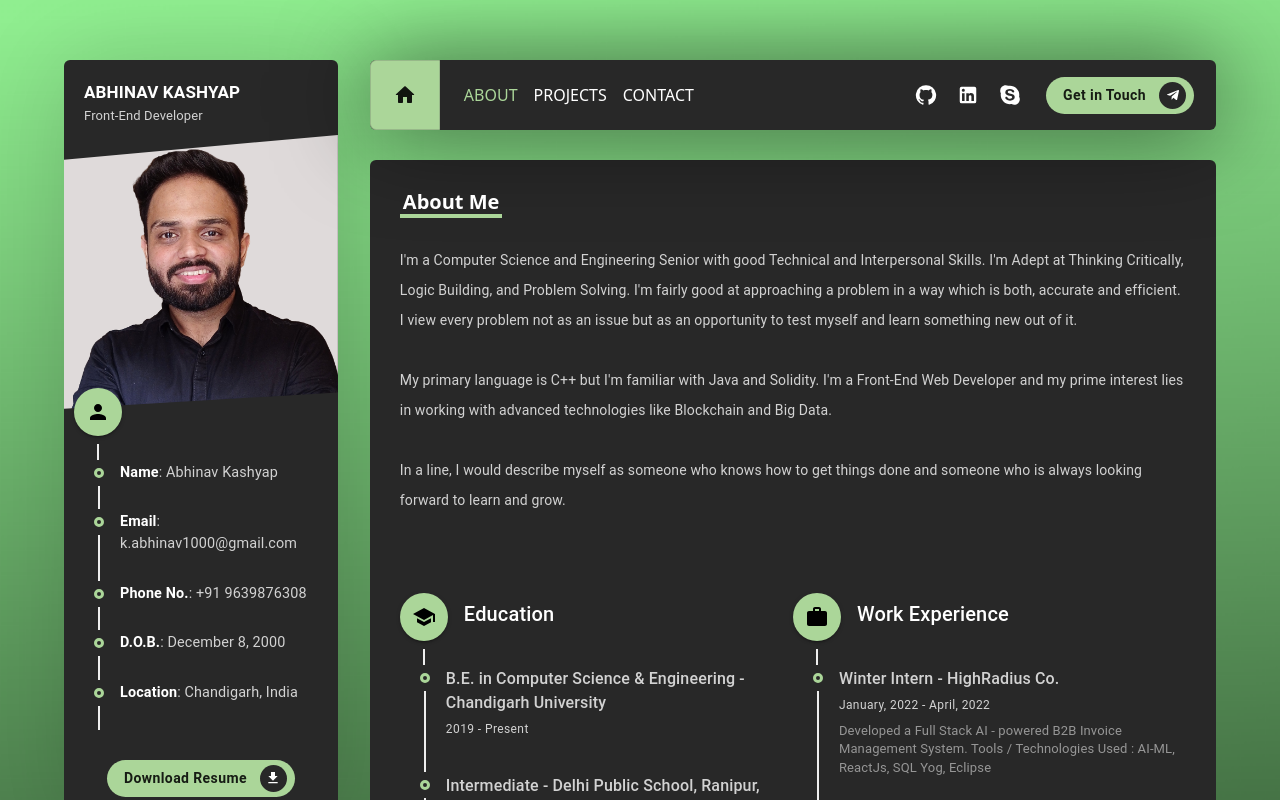
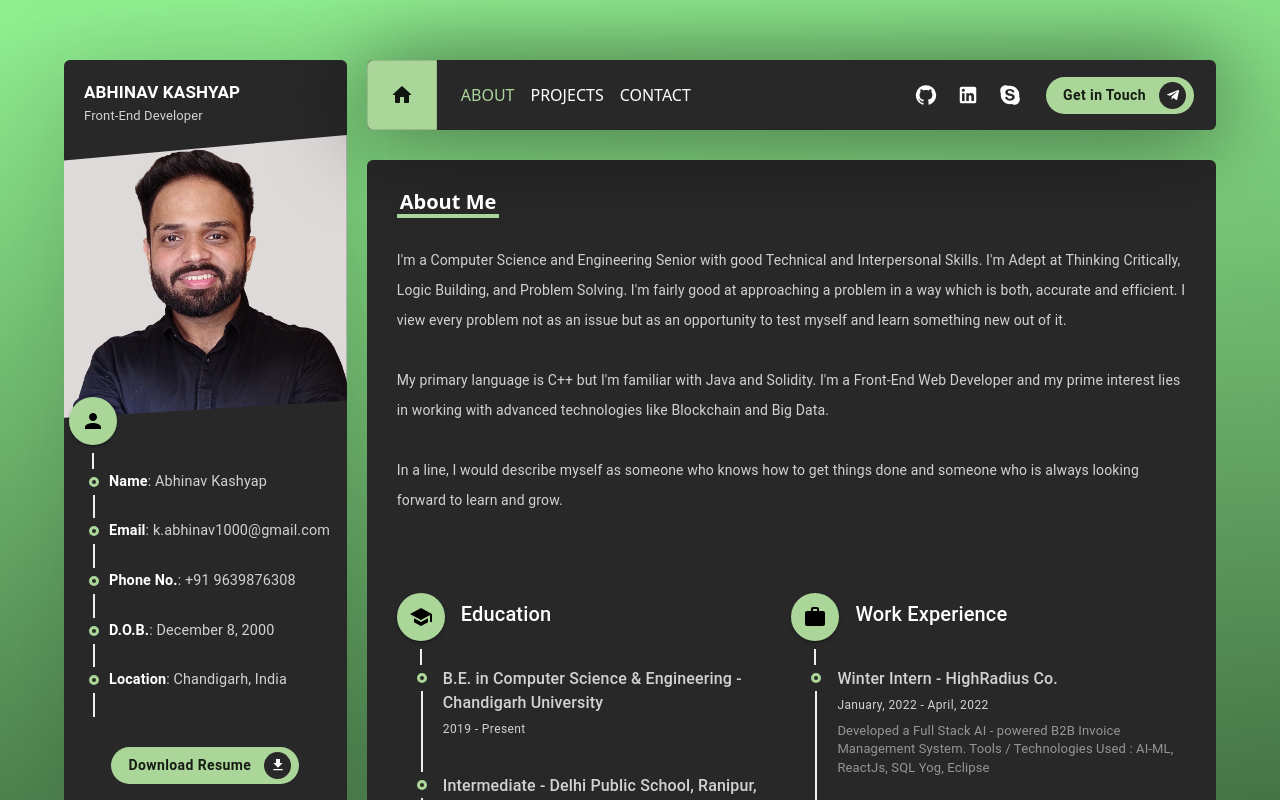
Before and after one commit to abhxnav/portfolio-web-app, a React (Create React App) app: page / in a window 1280 px wide. Shown: the top 800 px of the page. Built offline with nearby package versions, Linux system fonts and the light colour scheme.

Commit message:
Layout Fixed

```diff
--- a/src/App.js
+++ b/src/App.js
@@ -10,7 +10,7 @@ import "./App.css";
 function App() {
   return (
     <Container className="top-60">
-      <Grid container spacing={4}>
+      <Grid container spacing={2.5}>
         <Grid item xs={12} sm={12} md={4} lg={3.1}>
           <Profile />
         </Grid>
--- a/src/components/profile/profile.scss
+++ b/src/components/profile/profile.scss
@@ -34,9 +34,11 @@
     .profile-info {
         top: 0;
         left: 0;
-        margin: -45px 10px 30px;
+        margin: -45px 5px 30px;
 
         .timeline-content {
+            padding-left: 10px;
+
             .timeline-text {
                 font-size: 14.4px;
                 color: rgb(210, 210, 210);
```
